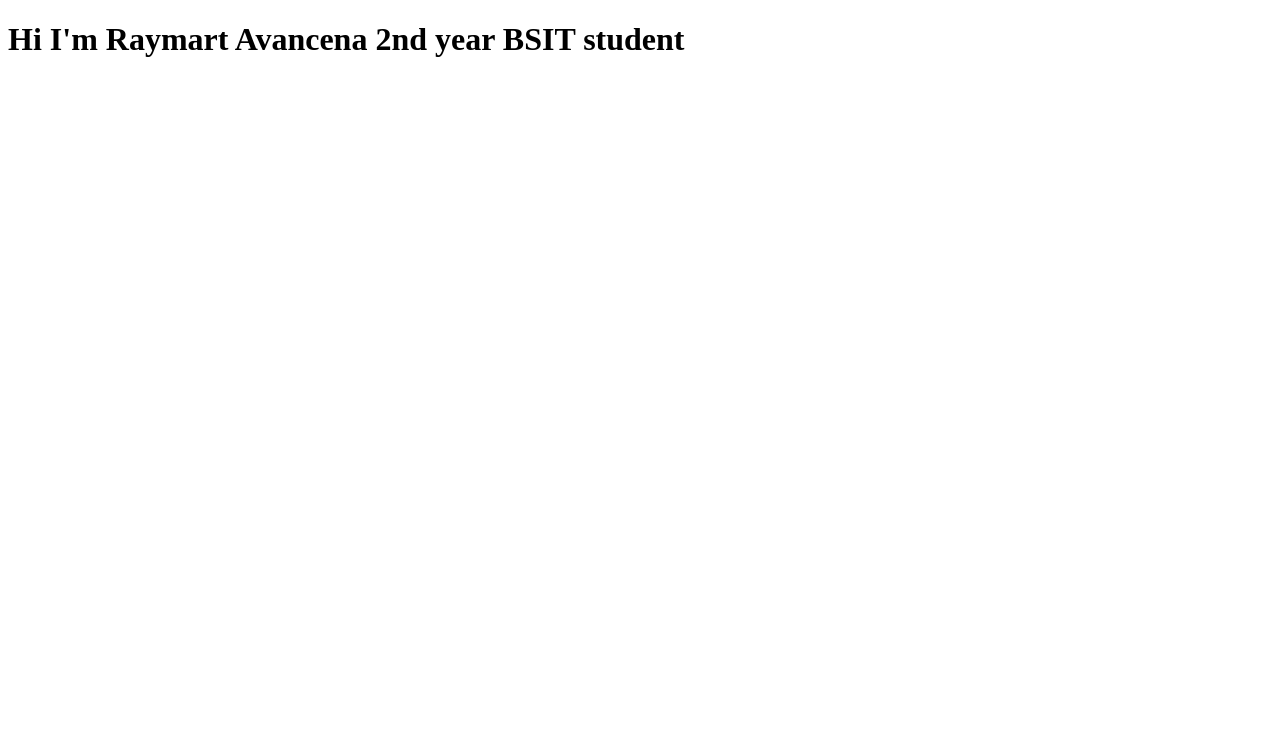
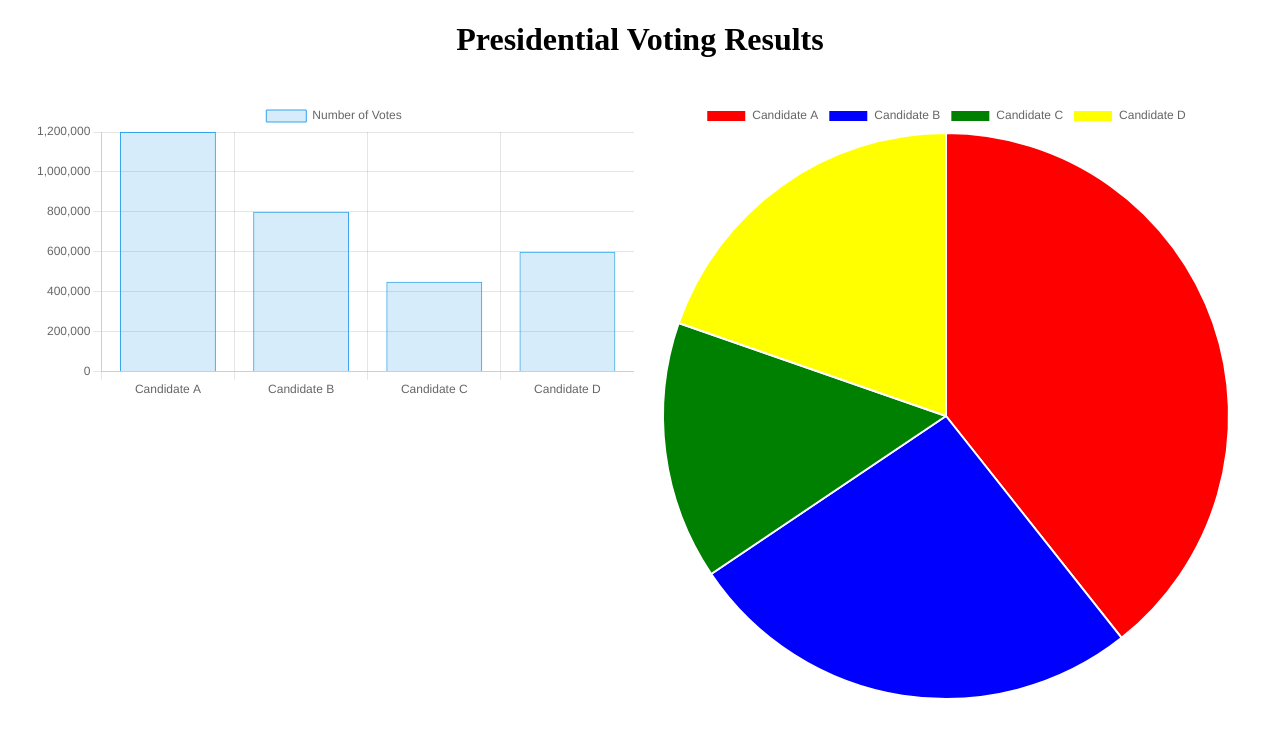
Before and after one commit to Racoma10/it21a, a plain HTML site: page index.html in a window 1280 px wide. Drawn offline with nearby package versions, Linux system fonts and the light colour scheme.

Commit message:
Add files via upload

```diff
--- a/index.html
+++ b/index.html
@@ -1,13 +1,114 @@
 <!DOCTYPE html>
 <html lang="en">
-<head>
-    <title> my activity</title>
+  <head>
+    <meta charset="UTF-8" />
+    <meta name="viewport" content="width=device-width, initial-scale=1.0" />
+    <title>Presidential Voting Results - Charts with Chart.js and OOP</title>
+    <script src="https://cdn.jsdelivr.net/npm/chart.js"></script>
+    <style>
+      .chart-container {
+        display: flex;
+        justify-content: space-around;
+        padding: 20px;
+      }
+      .chart-card {
+        width: 600px;
+        height: 600px;
+      }
+    </style>
+  </head>
+  <body>
+    <h1 style="text-align: center">Presidential Voting Results</h1>
+    <div class="chart-container">
+      <!-- Bar Chart -->
+      <div class="chart-card">
+        <canvas id="barChart"></canvas>
+      </div>
 
-</head>
-<h1 id = "Text"> </h1>
+      <!-- Pie Chart -->
+      <div class="chart-card">
+        <canvas id="pieChart"></canvas>
+      </div>
+    </div>
 
-<body>
-    <script src="script.js"> </script>
+    <script>
+      // ChartCreator Class to handle chart creation
+      class ChartCreator {
+        constructor(chartId, chartType, data, options = {}) {
+          this.chartId = chartId;      // ID of the canvas element
+          this.chartType = chartType;  // Type of the chart (e.g., bar, pie)
+          this.data = data;            // Data for the chart
+          this.options = options;      // Optional configuration for the chart
+        }
 
-</body>
+        // Method to create the chart
+        createChart() {
+          const ctx = document.getElementById(this.chartId).getContext('2d');
+          new Chart(ctx, {
+            type: this.chartType,
+            data: this.data,
+            options: this.options,
+          });
+        }
+      }
+
+      // Fetch data from the JSON file and render charts
+      async function fetchChartData() {
+        // JSON data for the charts (representing votes for the candidates)
+        const data = {
+          "barChart": {
+            "labels": ["Candidate A", "Candidate B", "Candidate C", "Candidate D"],
+            "values": [1200000, 800000, 450000, 600000]
+          },
+          "pieChart": {
+            "labels": ["Candidate A", "Candidate B", "Candidate C", "Candidate D"],
+            "values": [1200000, 800000, 450000, 600000]
+          }
+        };
+
+        // Bar Chart Data
+        const barChartData = {
+          labels: data.barChart.labels,
+          datasets: [{
+            label: 'Number of Votes',
+            data: data.barChart.values,
+            backgroundColor: 'rgba(54, 162, 235, 0.2)',
+            borderColor: 'rgba(54, 162, 235, 1)',
+            borderWidth: 1
+          }]
+        };
+
+        const barChartOptions = {
+          scales: {
+            y: {
+              beginAtZero: true
+            }
+          }
+        };
+
+        // Create Bar Chart instance
+        const barChart = new ChartCreator('barChart', 'bar', barChartData, barChartOptions);
+        barChart.createChart();
+
+        // Pie Chart Data
+        const pieChartData = {
+          labels: data.pieChart.labels,
+          datasets: [{
+            data: data.pieChart.values,
+            backgroundColor: ['red', 'blue', 'green', 'yellow'],
+            hoverOffset: 4
+          }]
+        };
+
+        const pieChartOptions = {};
+
+        // Create Pie Chart instance
+        const pieChart = new ChartCreator('pieChart', 'pie', pieChartData, pieChartOptions);
+        pieChart.createChart();
+      }
+
+      // Call the fetchChartData function when the page loads
+      window.onload = fetchChartData;
+    </script>
+  </body>
 </html>
```
Also changed, not shown: chart.js (added, +73 -0 lines), data.json (added, +10 -0 lines).
